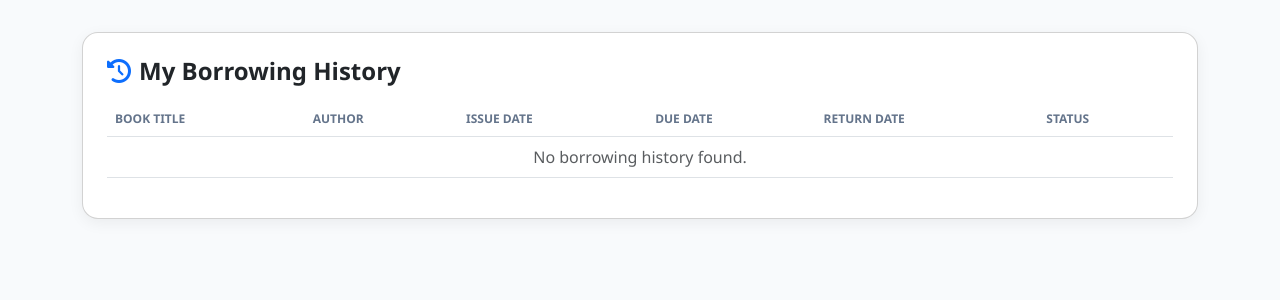
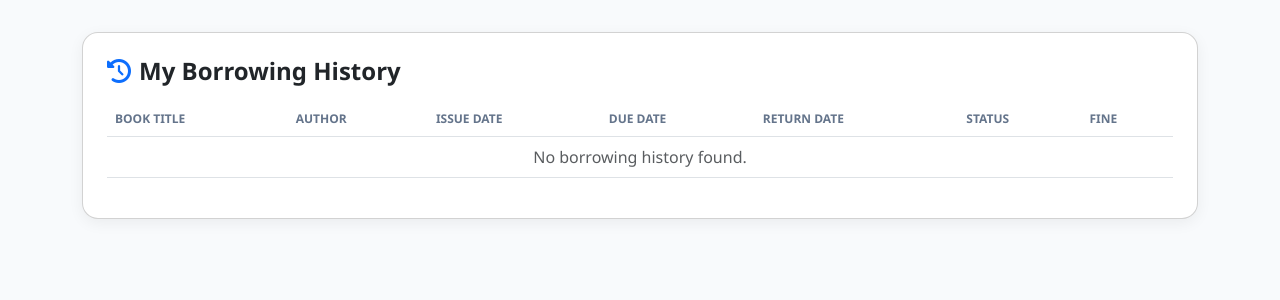
Before and after one commit to QueenJane2004/repo, a Flask app: page /transactions_log in a window 1280 px wide. Shown: the top 300 px of the page. Run offline with Flask 3, Linux system fonts and the light colour scheme; a user stored in the database is signed in; data that the repository does not hold is empty; some libraries are stand-ins or nearby versions.

Commit message:
Update transactions_log.html

```diff
--- a/templates/transactions_log.html
+++ b/templates/transactions_log.html
@@ -29,6 +29,7 @@
               <th>Due Date</th>
               <th>Return Date</th>
               <th>Status</th>
+              <th>Fine</th>
             </tr>
           </thead>
           <tbody>
@@ -49,11 +50,18 @@
                     <span class="badge-status badge-active"><i class="fas fa-clock"></i> Active Loan</span>
                   {% endif %}
                 </td>
+                <td>
+                  {% if tx.fine_amount and tx.fine_amount > 0 %}
+                    ₱{{ "%.2f"|format(tx.fine_amount) }}
+                  {% else %}
+                    —
+                  {% endif %}
+                </td>
               </tr>
               {% endfor %}
             {% else %}
               <tr>
-                <td colspan="6" class="text-center text-muted">No borrowing history found.</td>
+                <td colspan="7" class="text-center text-muted">No borrowing history found.</td>
               </tr>
             {% endif %}
           </tbody>
```
